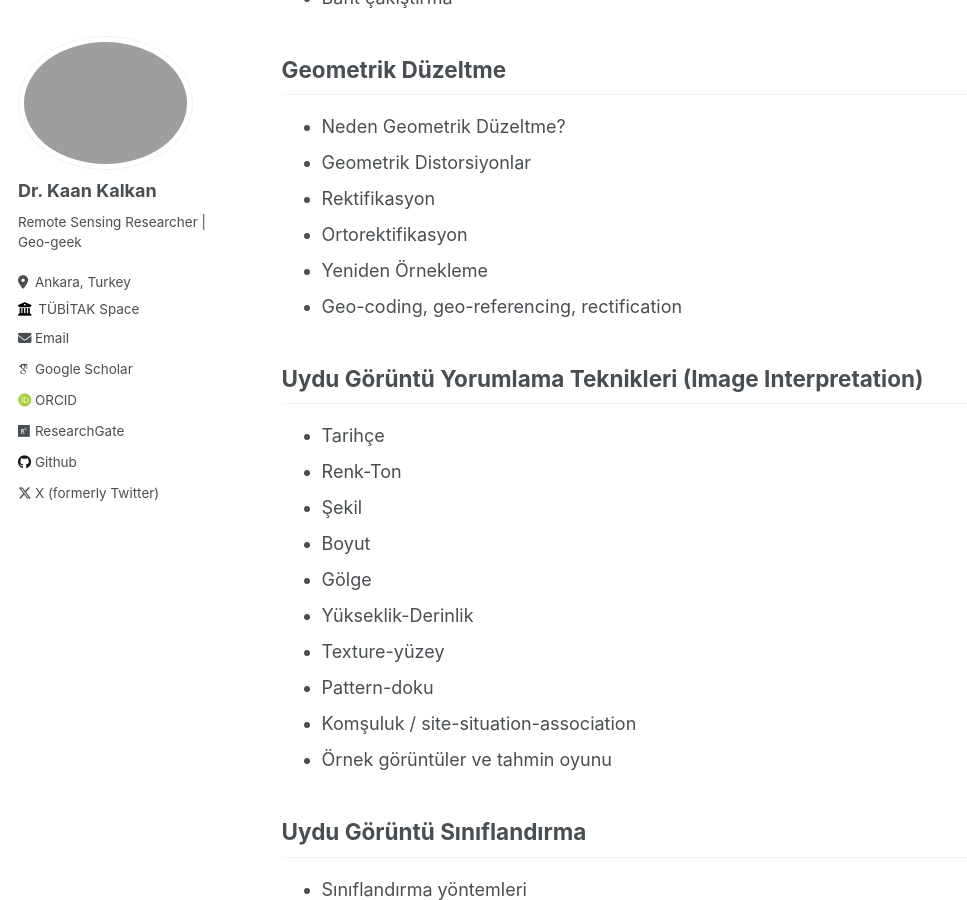
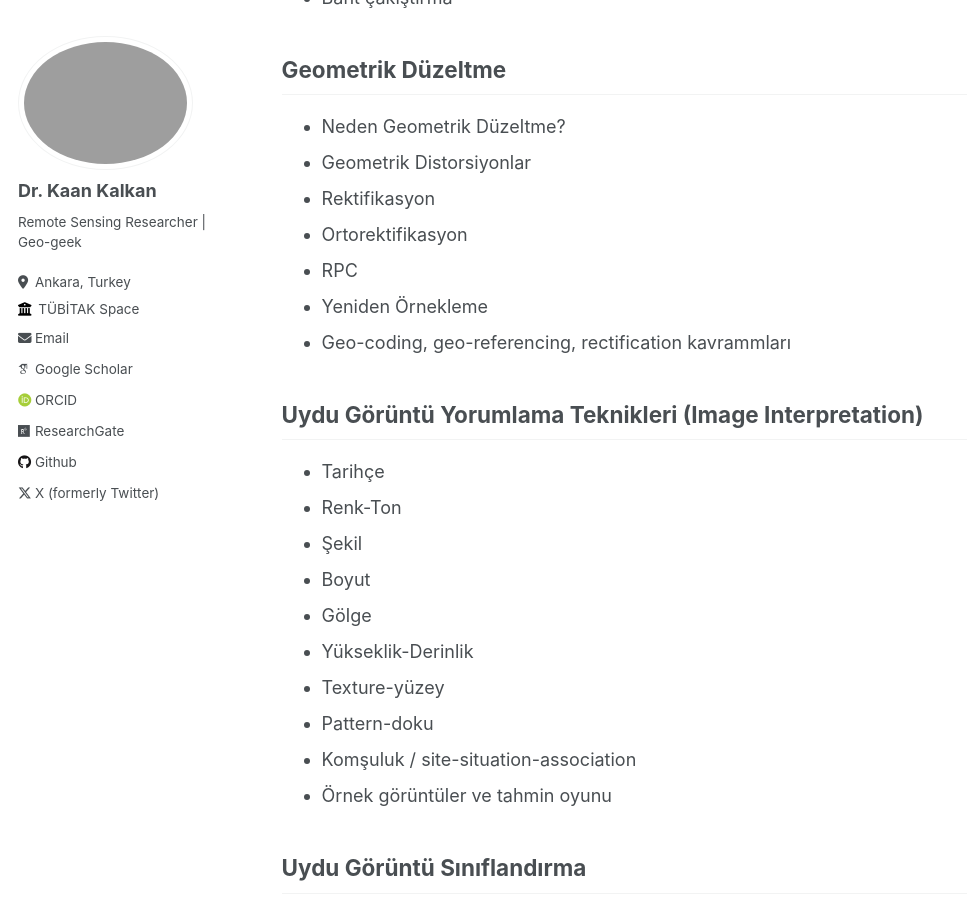
Before and after one commit to kalkan/kalkan.github.io, a Jekyll site: the page built from _teaching/2024-2-etu-ucs635.md, in a window 1280 px wide and 900 px high, scrolled down 3959 px. Shown: the whole window, without its empty margins (0-967 px from the left). Built offline with Jekyll 4.4.1, drawn with Linux system fonts in a browser that asks for light colours; some web fonts are replaced.

Commit message:
Update 2024-2-etu-ucs635.md

```diff
--- a/_teaching/2024-2-etu-ucs635.md
+++ b/_teaching/2024-2-etu-ucs635.md
@@ -109,8 +109,9 @@ Dönem Projesi
 * Geometrik Distorsiyonlar
 * Rektifikasyon
 * Ortorektifikasyon
+* RPC
 * Yeniden Örnekleme
-* Geo-coding, geo-referencing, rectification
+* Geo-coding, geo-referencing, rectification kavrammları
 
 ## Uydu Görüntü Yorumlama Teknikleri (Image Interpretation)
 * Tarihçe
```
